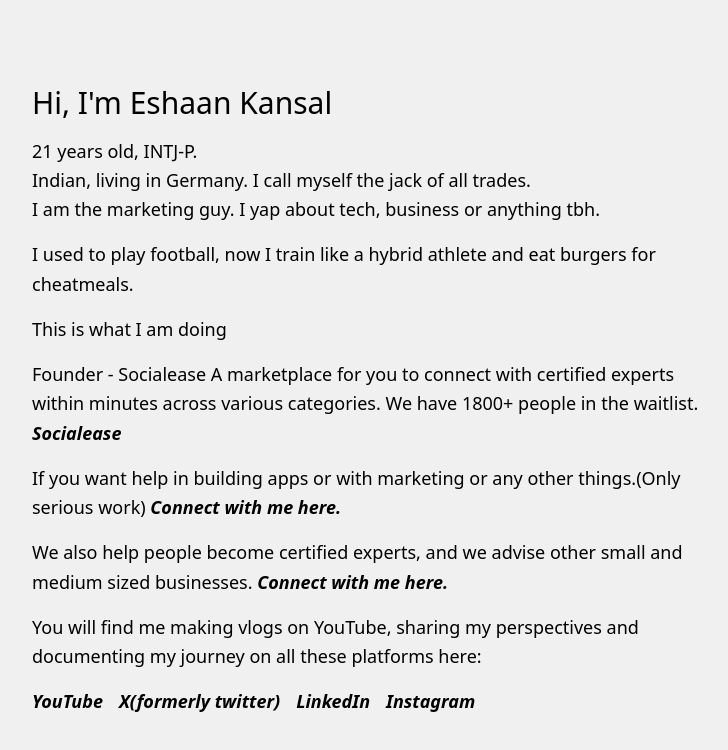
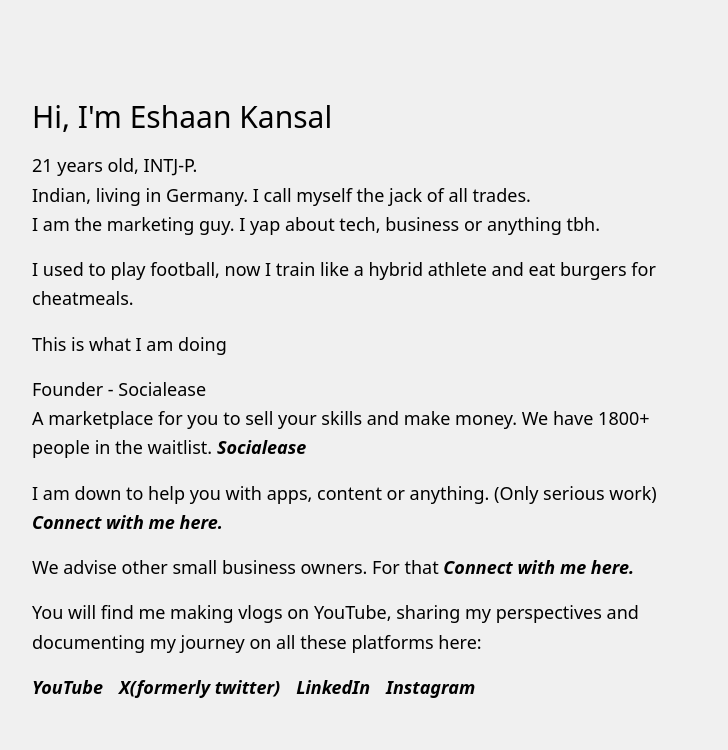
Before and after one commit to Eshaank08/profile, a Next.js app: page / in a window 1280 px wide. Shown: the top 750 px of the page, without its empty margins (272-1000 px from the left). Built offline with nearby package versions, Linux system fonts and the light colour scheme; a web font is replaced by a local one.

Commit message:
"Made some changes"

```diff
--- a/app/page.tsx
+++ b/app/page.tsx
@@ -23,7 +23,8 @@
 
         <p className="text-black leading-relaxed text-base md:text-lg font-playfair-display">
           Founder - Socialease
-          A marketplace for you to connect with certified experts within minutes across various categories.
+          <br />
+          A marketplace for you to sell your skills and make money.
           We have 1800+ people in the waitlist.{" "}
           <a
             href="https://www.socialease.space"
@@ -35,7 +36,7 @@
         </p>
 
         <p className="text-black leading-relaxed text-base md:text-lg font-playfair-display">
-          If you want help in building apps or with marketing or any other things.(Only serious work){" "}
+          I am down to help you with apps, content or anything. (Only serious work){" "}
           <a
             href="https://calendly.com/eshaankansal0/general-meeting"
             className="italic font-bold no-underline hover:opacity-80 text-base md:text-lg"
@@ -46,7 +47,7 @@
         </p>
 
         <p className="text-black leading-relaxed text-base md:text-lg font-playfair-display">
-        We also help people become certified experts, and we advise other small and medium sized businesses.{" "}
+        We advise other small business owners. For that {" "}
           <a
             href="https://cal.com/eshaan-kansal"
             className="italic font-bold no-underline hover:opacity-80 text-base md:text-lg"
```
